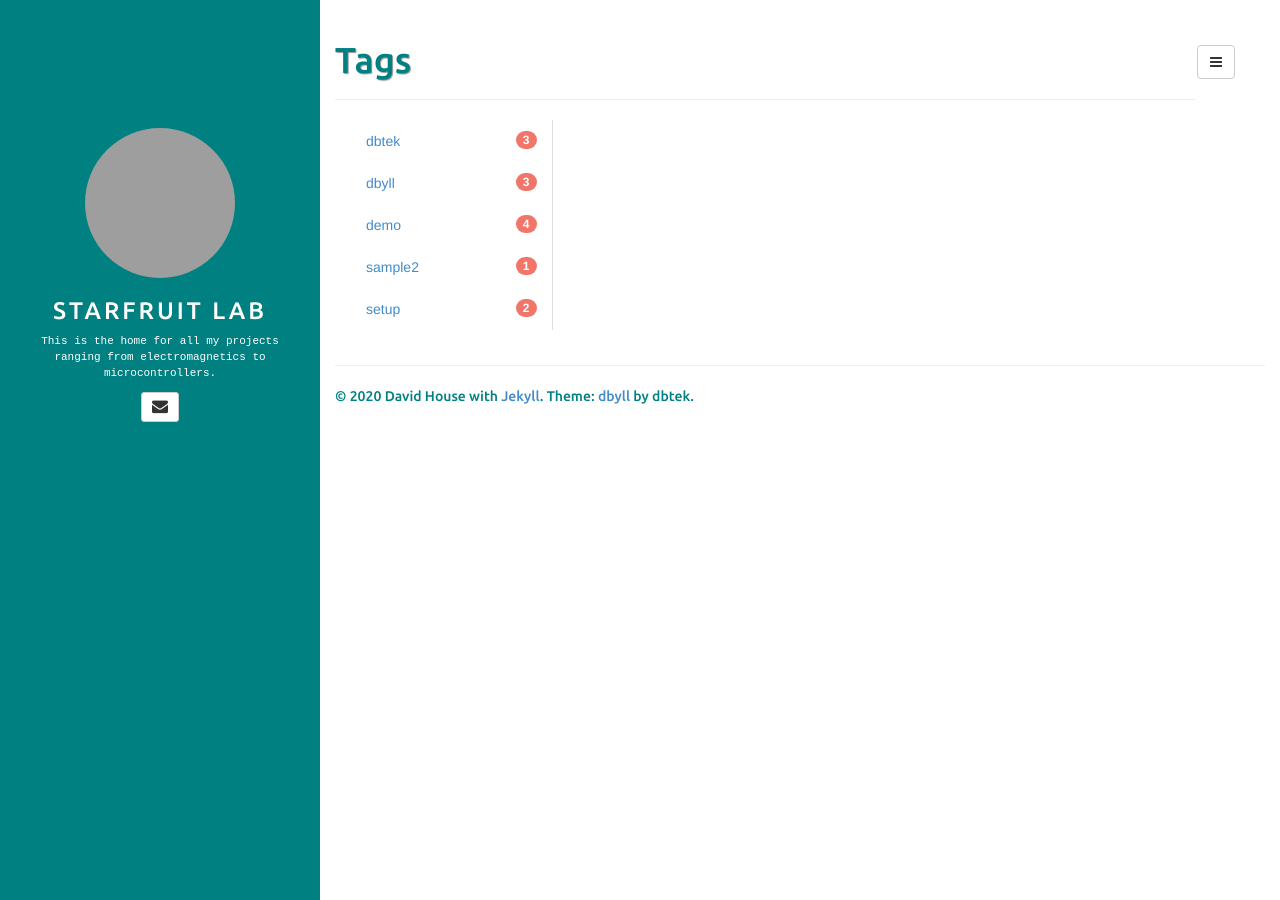
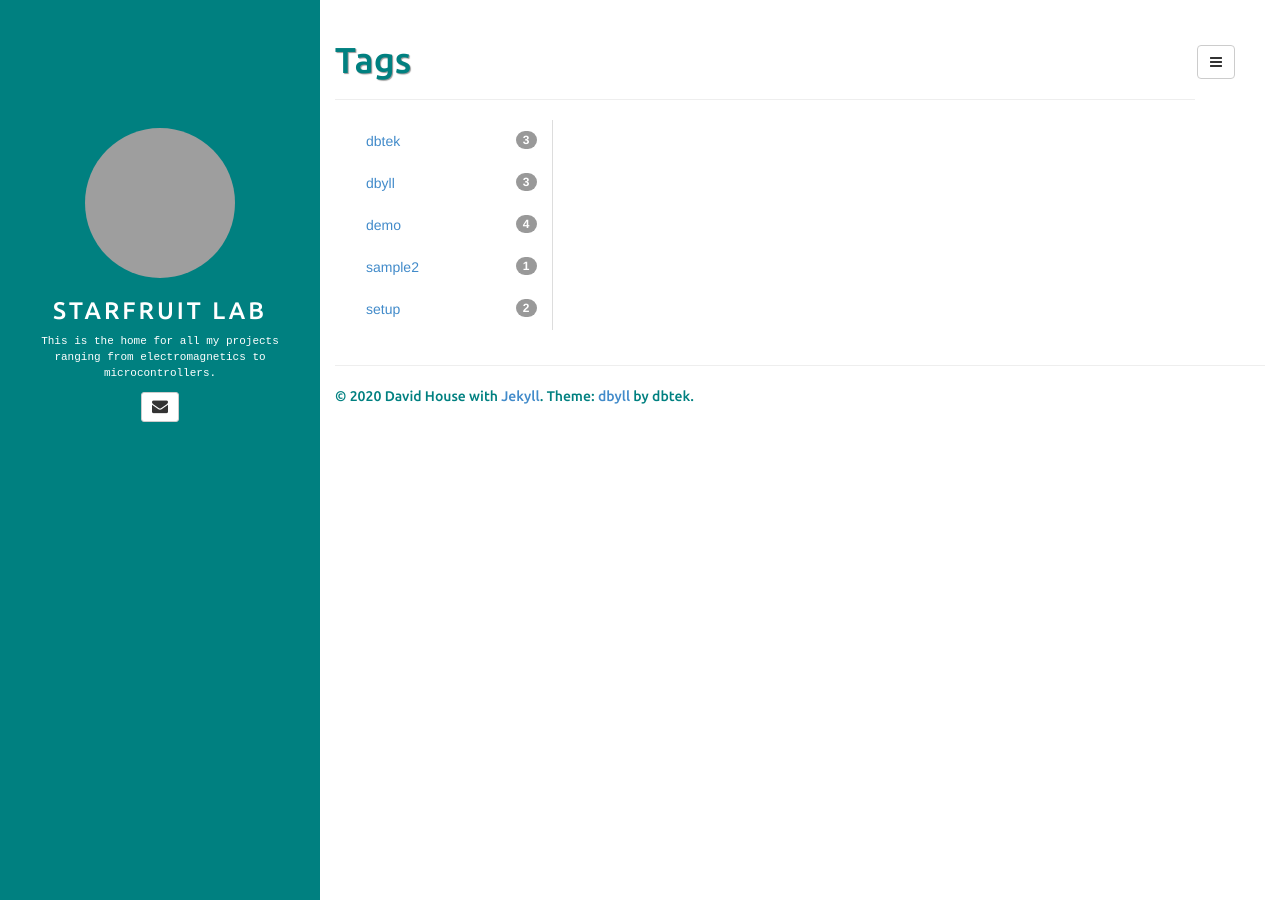
Before and after one commit to DAntHouse/DAntHouse.github.io, a Jekyll site: the page built from tags.html, in a window 1280 px wide. Built offline with Jekyll 4.4.1, drawn with Linux system fonts in a browser that asks for light colours; grey boxes are pictures that could not be loaded.

Commit message:
background

```diff
--- a/assets/css/style.css
+++ b/assets/css/style.css
@@ -172,7 +172,7 @@ footer {
     border-radius: 4px 0 0 4px;
 }
 
-.badge { background: #F2756A; }
+.badge { background: #08080; }
 
 #nav-menu{
     position: fixed;
```
